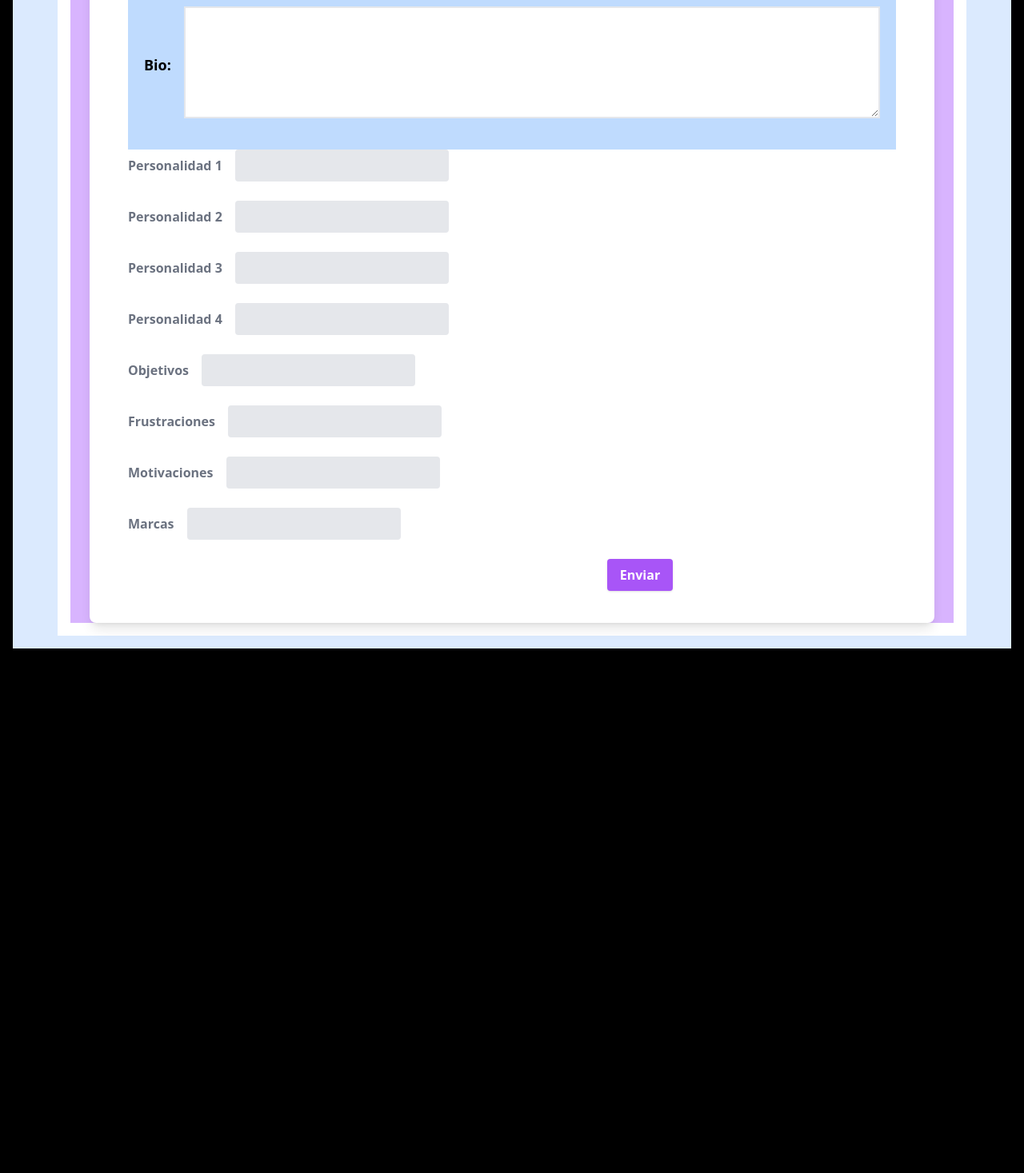
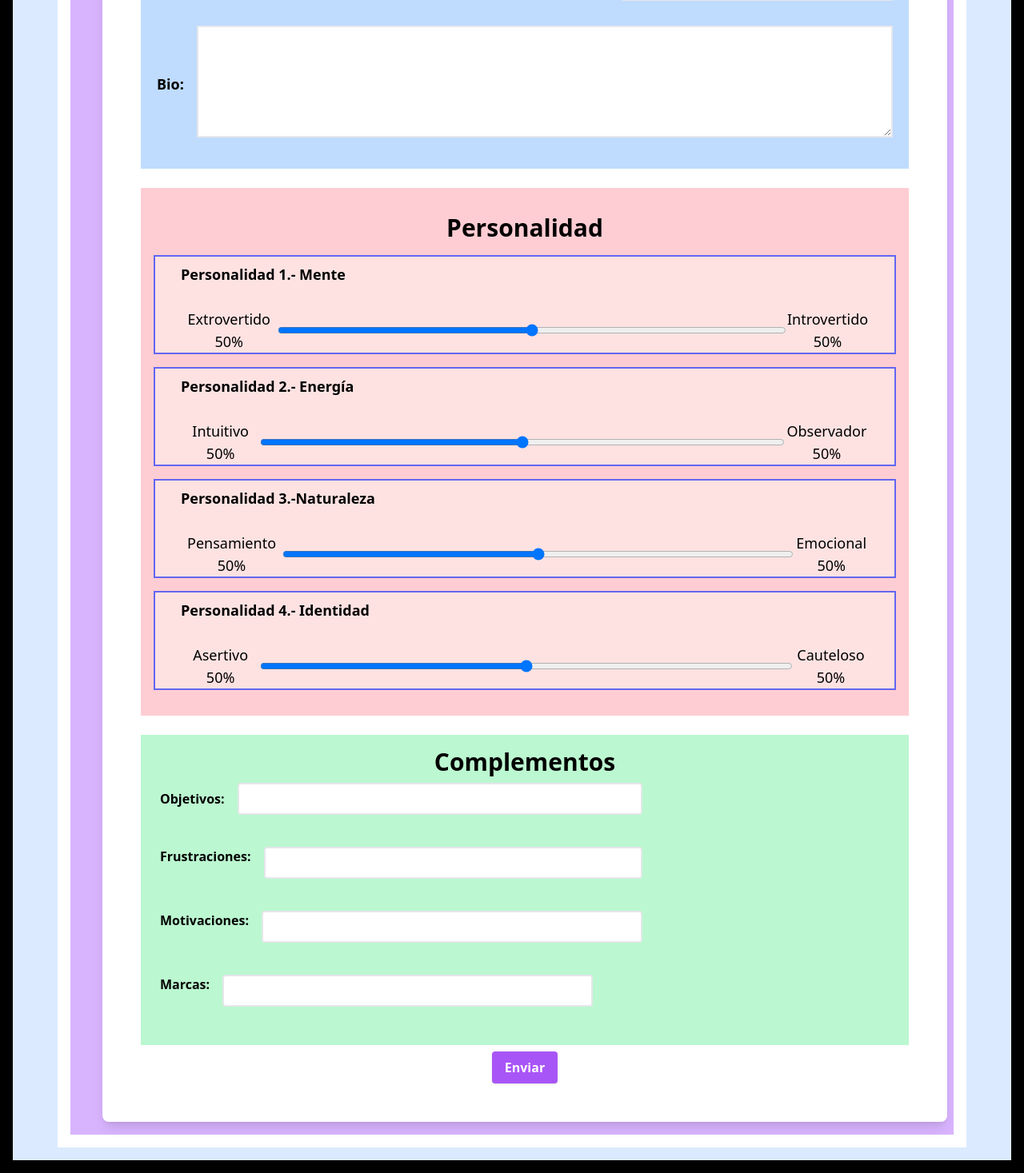
Before and after one commit to AbrahamJesusCimeCaaamal/Api_Persona_UX, a Vue app: page /personaUX in a window 1280 px wide. Shown: the part 830-2297 px from the top of the page at 80% size. Before the commit the page ends 1657 px from the top, so only its background shows below. Built offline with nearby package versions, Linux system fonts and the light colour scheme.

Commit message:
codigo final sin validaciones

```diff
--- a/src/components/PersonaUX.vue
+++ b/src/components/PersonaUX.vue
@@ -11,10 +11,10 @@ export default {
             Cita: "",
             CitaAutor: "",
             Bio: "",
-            Personalidad1: "",
-            Personalidad2:"",
-            Personalidad3: "",
-            Personalidad4: "",
+            Personalidad1: "50",
+            Personalidad2:"50",
+            Personalidad3: "50",
+            Personalidad4: "50",
             Objetivos: [""] ,
             Frustraciones:[],
             Motivaciones: "",
@@ -26,7 +26,7 @@ export default {
     },
     methods: {
         Enviar(){
-            if(this.validarNombre() ){
+            if(this.validar() ){
                 axios.post("/api/guardarPersonasUxd.php", {
                 nombre: this.Nombre,
                 edad: this.Edad,
@@ -53,17 +53,7 @@ export default {
 
         },
 
-        validarNombre(){
-            if (this.Nombre == "") {
-                console.log("vamos, ponle un nombre")
-                return false
-            }else{
-                console.log("vamos")
-            }
-            return true
 
-
-        }
 
     }
 }
@@ -73,25 +63,25 @@ export default {
 
 <template>
     <div class="flex ">
-        <div class="w-full rounded-lg p-6 shadow-lg bg-white ">
+        <div class="w-full rounded-lg p-6 shadow-lg bg-white m-4  ">
             <div class=" p-2 font-bold text-3xl" >
                 <h1> Formulario de Registro</h1>
             </div>
             <div class="w-auto px-20  md:px-6">
                 <form class=" mx-auto mb-4   " method="get">
                     <div class=" bg-orange-200 text-lg ">
-                        <h1 class="text-left px-4   py-6 text-black text-2xl font-bold ">Parte 1.- Información  Personal</h1>
+                        <h1 class=" px-4   py-6 text-black text-3xl font-bold ">Información  Personal</h1>
                     <div class="md:flex mb-2 px-4 py-3">
                         <div class="flex ">
 
                     <label class="  block py-2 font-bold md:text-right mb-1 md:mb-0 pr-4" for="inline-full-name"> Nombre: </label>
-                    <input name="Nombre" id="Nombre" v-model="Nombre" class="w-96 h-10 bg-gray-100 appearance-none border-2 border-gray-200 rounded  py-2 px-4 text-gray-700 leading-tight focus:outline-none  focus:ring-blue-500 focus:border-blue-500" type="text" >
+                    <input name="Nombre" id="Nombre" v-model="Nombre" class="w-96 h-10 bg-while  appearance-none border-2 border-gray-200 rounded  py-2 px-4 text-gray-700 leading-tight focus:outline-none  focus:ring-blue-500 focus:border-blue-500" type="text" >
 
                 </div>
                 <div class="md:flex md:items-center mb-6">
 
                     <label class=" px-6 block font-bold md:text-right mb-1 md:mb-0 pr-4" for="inline-full-name">Edad:</label>
-                    <input name="Edad" id="Edad" v-model="Edad" class="bg-gray-100 appearance-none border-2 border-gray-200 rounded w-full py-2 px-4 text-gray-700 leading-tight focus:outline-none  focus:ring-blue-500 focus:border-blue-500"  type="text" >
+                    <input name="Edad" id="Edad" v-model="Edad" class="bg-while appearance-none border-2 border-gray-200 rounded w-full py-2 px-4 text-gray-700 leading-tight focus:outline-none  focus:ring-blue-500 focus:border-blue-500"  type="text" >
 
                 </div>
 
@@ -102,9 +92,10 @@ export default {
                 </label>
 
                 <div class="">
-                 <select name="EstadoCivil" id="EstadoCivil" class=" px-6 py-2 bg-gray-50  border-gray-100 text-gray-900 text-lg rounded-lg border-2 focus:ring-blue-500 focus:border-blue-500 block w-full p-2.5 dark:bg-gray-700 dark:border-gray-600 dark:placeholder-gray-400 dark:text-white dark:focus:ring-blue-500 dark:focus:border-blue-500" v-model="EstadoCivil"  >
-                <option value="1" selected>Soltero</option>
-                 <option value="2" >Casado</option>
+                <select v-model="selected" name="EstadoCivil" id="EstadoCivil"  class="w-full py-2.5 px-4 rounded-lg bg-while focus:shadow focus:bg-white focus:outline-none">
+                <option disabled selected value="">Selecciona </option>
+                <option value="1">Soltero</option>
+                <option value="2">Casado </option>
                 <option value="3">Divorciado</option>
                 <option value="4">Separado</option>
                 <option value="5">Unión libre</option>
@@ -119,12 +110,12 @@ export default {
                 <div class=" flex">
                     <div class="md:flex md:items-center mb-6">
                     <label class=" px-4 block text-black  font-bold md:text-right mb-1 md:mb-0 pr-4" for="inline-full-name"> Trabajo: </label>
-                    <input name="Trabajo" id="Trabajo" v-model="Trabajo" class=" w-96  bg-gray-100 appearance-none border-2 border-gray-200 rounded py-2 px-4 text-gray-700 leading-tight focus:outline-none  focus:ring-blue-500 focus:border-blue-500" type="text" >
+                    <input name="Trabajo" id="Trabajo" v-model="Trabajo" class=" w-96  bg-while appearance-none border-2 border-gray-200 rounded py-2 px-4 text-gray-700 leading-tight focus:outline-none  focus:ring-blue-500 focus:border-blue-500" type="text" >
                 </div>
 
                 <div class="md:flex md:items-center mb-6">
                     <label class=" px-4 block text-black font-bold md:text-right mb-1 md:mb-0 pr-4" for="inline-full-name">Residencia </label>
-                    <input name="Residencia" id="Residencia" v-model="Residencia" class=" w-96 bg-gray-100 appearance-none border-2 border-gray-200 rounded  py-2 px-4 text-gray-700 leading-tight focus:outline-none  focus:ring-blue-500 focus:border-blue-500"  type="text" >
+                    <input name="Residencia" id="Residencia" v-model="Residencia" class=" w-96 bg-while appearance-none border-2 border-gray-200 rounded  py-2 px-4 text-gray-700 leading-tight focus:outline-none  focus:ring-blue-500 focus:border-blue-500"  type="text" >
                 </div>
 
                 </div>
@@ -134,7 +125,7 @@ export default {
             <!-- Acerca de mi  -->
 
                 <div class="bg-blue-200 py-2 px-5 w-full text-lg ">
-                    <h1 class="text-2xl font-bold text-black text-left  py-8">Parte 2.- Acerca de mi</h1>
+                    <h1 class="text-3xl font-bold text-black  py-8">Acerca de mi</h1>
                 <div class="flex w-full">
                     <div class="md:flex md:items-center mb-6 w-6/12 ">
                     <label class=" block text-black font-bold md:text-right mb-1 md:mb-0 pr-4" for="inline-full-name"> Cita:</label>
@@ -165,108 +156,121 @@ export default {
 
 
 
+                </div><br>
+
+<div class="  bg-rose-200 px-4 py-8">
+ <h1 class=" text-3xl font-bold">Personalidad</h1>
+  <div class="w-full mt-4">
+          <div class="px-8 text-lg bg-red-100  border-2 border-indigo-500/100  ">
+            <label class="block text-black font-bold md:text-left my-2 md:mb-0">
+            Personalidad 1.- Mente
+          </label><br>
+          <div class="flex">
+          <h1 class="px-2">Extrovertido  {{ this.Personalidad1 }}% </h1>
+          <input type="range" v-model="Personalidad1" class="w-full py-2.5 px-5 rounded-lg bg-gray-100  focus:bg-white " id="Personalidad1" placeholder="" typeof="slider" min="0" max="100"/>
+          <h1> Introvertido {{100- this.Personalidad1 }}% </h1>
+
+        </div>
+
+          </div>
+
   </div>
 
 
 
+  <div class="w-full mt-4">
+          <div class="px-8 text-lg bg-red-100  border-2 border-indigo-500/100  ">
+            <label class="block text-black font-bold md:text-left my-2 md:mb-0">
+            Personalidad 2.- Energía
+          </label><br>
 
-                <div class="md:flex md:items-center mb-6">
-                    <div class="">
-                    <label class="block text-gray-500 font-bold md:text-right mb-1 md:mb-0 pr-4" for="inline-full-name">
-                        Personalidad 1
-                    </label>
-                    </div>
-                    <div class="">
-                    <input v-model="Personalidad1" class="bg-gray-200 appearance-none border-2 border-gray-200 rounded w-full py-2 px-4 text-gray-700 leading-tight focus:outline-none focus:bg-white focus:border-purple-500" id="inline-full-name" type="text" >
-                    </div>
-                </div>
-                <div class="md:flex md:items-center mb-6">
-                    <div class="">
-                    <label class="block text-gray-500 font-bold md:text-right mb-1 md:mb-0 pr-4" for="inline-full-name">
-                        Personalidad 2
-                    </label>
-                    </div>
-                    <div class="">
-                    <input v-model="Personalidad2" class="bg-gray-200 appearance-none border-2 border-gray-200 rounded w-full py-2 px-4 text-gray-700 leading-tight focus:outline-none focus:bg-white focus:border-purple-500" id="inline-full-name" type="text">
-                    </div>
+          <div class="flex">
+          <h1 class="px-2">Intuitivo  {{ this.Personalidad2 }}% </h1>
+          <input type="range" v-model="Personalidad2" class="w-full py-2.5 px-5 rounded-lg bg-gray-100  focus:bg-white " id="Personalidad2" placeholder="" typeof="slider" min="0" max="100"/>
+          <h1> Observador {{100- this.Personalidad2 }}% </h1>
+
         </div>
 
-                <div class="md:flex md:items-center mb-6">
-                    <div class="">
-                    <label class="block text-gray-500 font-bold md:text-right mb-1 md:mb-0 pr-4" for="inline-full-name">
-                        Personalidad 3
-                    </label>
           </div>
-                    <div class="">
-                    <input v-model="Personalidad3" class="bg-gray-200 appearance-none border-2 border-gray-200 rounded w-full py-2 px-4 text-gray-700 leading-tight focus:outline-none focus:bg-white focus:border-purple-500" id="inline-full-name" type="text" >
+
   </div>
+
+  <div class="w-full mt-4">
+          <div class="px-8 text-lg bg-red-100  border-2 border-indigo-500/100  ">
+            <label class="block text-black font-bold md:text-left my-2 md:mb-0">
+            Personalidad 3.-Naturaleza
+          </label><br>
+
+          <div class="flex">
+          <h1 class="px-2">Pensamiento  {{ this.Personalidad3 }}% </h1>
+          <input type="range" v-model="Personalidad3" class="w-full py-2.5 px-5 rounded-lg bg-gray-100  focus:bg-white " id="Personalidad3" placeholder="" typeof="slider" min="0" max="100"/>
+          <h1> Emocional {{100- this.Personalidad3 }}% </h1>
+
         </div>
-                <div class="md:flex md:items-center mb-6">
-                    <div class="">
-                    <label class="block text-gray-500 font-bold md:text-right mb-1 md:mb-0 pr-4" for="inline-full-name">
-                        Personalidad 4
-                    </label>
+
+
           </div>
-                    <div class="">
-                    <input v-model="Personalidad4" class="bg-gray-200 appearance-none border-2 border-gray-200 rounded w-full py-2 px-4 text-gray-700 leading-tight focus:outline-none focus:bg-white focus:border-purple-500" id="inline-full-name" type="text" >
+
   </div>
+
+  <div class="w-full mt-4">
+          <div class="px-8 text-lg bg-red-100  border-2 border-indigo-500/100  ">
+            <label class="block text-black font-bold md:text-left my-2 md:mb-0">
+            Personalidad 4.- Identidad
+          </label><br>
+
+          <div class="flex">
+          <h1 class="px-2">Asertivo {{ this.Personalidad4 }}% </h1>
+          <input type="range" v-model="Personalidad4" class="w-full py-2.5 px-5 rounded-lg bg-gray-100  focus:bg-white " id="Personalidad4" placeholder="" typeof="slider" min="0" max="100"/>
+          <h1> Cauteloso {{100- this.Personalidad4 }}% </h1>
+
         </div>
-                <div class="md:flex md:items-center mb-6">
-                    <div class="">
-                    <label class="block text-gray-500 font-bold md:text-right mb-1 md:mb-0 pr-4" for="inline-full-name">
-                        Objetivos
-                    </label>
+
           </div>
-                    <div class="">
-                    <input v-model="Objetivos" class="bg-gray-200 appearance-none border-2 border-gray-200 rounded w-full py-2 px-4 text-gray-700 leading-tight focus:outline-none focus:bg-white focus:border-purple-500" id="inline-full-name" type="text" >
-                    </div>
-                </div>
-                <div class="md:flex md:items-center mb-6">
-                    <div class="">
-                    <label class="block text-gray-500 font-bold md:text-right mb-1 md:mb-0 pr-4" for="inline-full-name">
-                        Frustraciones
-                    </label>
-                    </div>
-                    <div class="">
-                    <input v-model="Frustraciones" class="bg-gray-200 appearance-none border-2 border-gray-200 rounded w-full py-2 px-4 text-gray-700 leading-tight focus:outline-none focus:bg-white focus:border-purple-500" id="inline-full-name" type="text" >
-                    </div>
-                </div>
-                <div class="md:flex md:items-center mb-6">
-                    <div class="">
-                    <label class="block text-gray-500 font-bold md:text-right mb-1 md:mb-0 pr-4" for="inline-full-name">
-                        Motivaciones
-                    </label>
-                    </div>
-                    <div class="">
-                    <input v-model="Motivaciones" class="bg-gray-200 appearance-none border-2 border-gray-200 rounded w-full py-2 px-4 text-gray-700 leading-tight focus:outline-none focus:bg-white focus:border-purple-500" id="inline-full-name" type="text" >
-                    </div>
-                </div>
-                <div class="md:flex md:items-center mb-6">
-                    <div class="">
-                    <label class="block text-gray-500 font-bold md:text-right mb-1 md:mb-0 pr-4" for="inline-full-name">
-                        Marcas
-                    </label>
-                    </div>
-                    <div class="">
-                    <input v-model="Marcas" class="bg-gray-200 appearance-none border-2 border-gray-200 rounded w-full py-2 px-4 text-gray-700 leading-tight focus:outline-none focus:bg-white focus:border-purple-500" id="inline-full-name" type="text" >
-                    </div>
+
   </div>
 
 
 
 
 
+</div><br>
 
-                <div class="md:flex md:items-center">
-                    <div class="md:w-1/3"></div>
-                    <div class="md:w-2/3">
-                        <div>
+   <div class="bg-green-200 px-4 py-4" >
+    <h1 class="text-3xl font-bold">Complementos</h1>
+
+
+    <div class="flex mb-6 w-2/3 px-2 py-2">
+      <label class=" py-2 block text-black-500 font-bold md:text-right mb-1 md:mb-0 pr-4" for="inline-full-name">  Objetivos: </label>
+      <input id="objetivos" name="objetivos" v-model="Objetivos" class="bg-white  appearance-none border-2 border-gray-200 rounded w-full py-2 px-4 text-black leading-tight focus:outline-none focus:bg-white focus:border-black " type="text" >
+    </div>
+
+    <div class="flex mb-6 w-2/3 px-2 py-2">
+      <label class="block text-black font-bold md:text-right mb-1 md:mb-0 pr-4" for="inline-full-name">Frustraciones:</label>
+      <input id="frustaciones" name="frustraciones" v-model="Frustraciones" class="bg-whileappearance-none border-2 border-gray-200 rounded w-full py-2 px-4 text-gray-700 leading-tight focus:outline-none focus:bg-white focus:border-purple-500"  type="text" >
+
+    </div>
+
+    <div class="flex mb-6 w-2/3 px-2 py-2">
+      <label class="block text-black  font-bold md:text-right mb-1 md:mb-0 pr-4" for="inline-full-name">Motivaciones:</label>
+      <input id="motivaciones"  name="motivaciones" v-model="Motivaciones" class="bg-while appearance-none border-2 border-gray-200 rounded w-full py-2 px-4 text-gray-700 leading-tight focus:outline-none focus:bg-white focus:border-purple-500"  type="text" >
+
+    </div>
+
+    <div class="flex mb-6 w-3/5 px-2 py-2">
+      <label class="block text-black font-bold md:text-right mb-1 md:mb-0 pr-4" for="inline-full-name">Marcas: </label>
+      <input v-model="Marcas" class="bg-while appearance-none border-2 border-gray-200 rounded w-full py-2 px-4 text-gray-700 leading-tight focus:outline-none focus:bg-white focus:border-purple-500" id="inline-full-name" type="text" >
+
+    </div>
+
+   </div>
+
+    <div class=" py-2">
+
           <button  @click="Enviar()" class="shadow bg-purple-500 hover:bg-purple-400 focus:shadow-outline focus:outline-none text-white font-bold py-2 px-4 rounded" type="button">
             Enviar
           </button>
-                        </div>
 
-                    </div>
     </div>
             </form>
 
```
Lines whose indentation alone changed are shown as unchanged.
